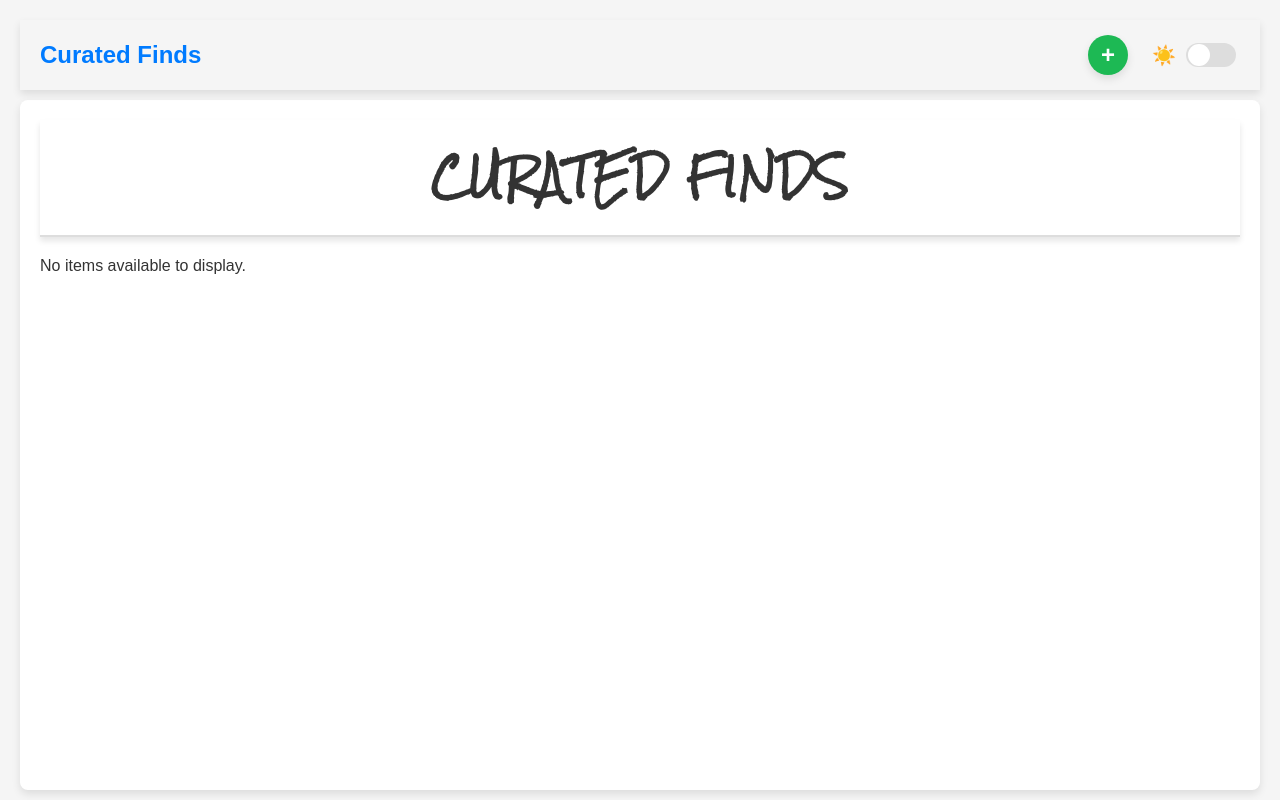
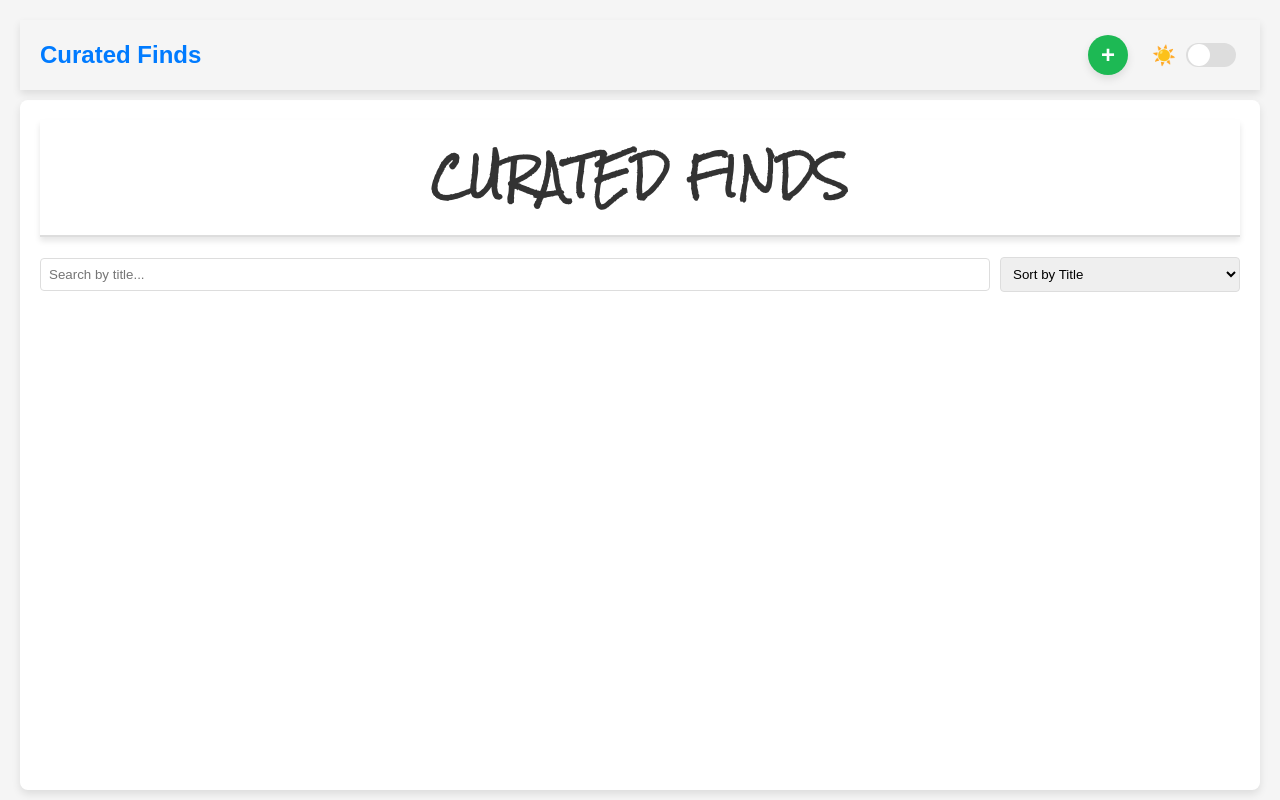
Before and after one commit to Cmrandall86/found-this-new, a Next.js app: page / in a window 1280 px wide. Built offline with nearby package versions, Linux system fonts and the light colour scheme; no server answers.

Commit message:
Revert "fix attempt # 4 (show a message when list is empty)"
This reverts commit c978d73974ccc7fe02e4a3c5644ea69d37e0138f.

```diff
--- a/src/components/ListOfFoundThings.js
+++ b/src/components/ListOfFoundThings.js
@@ -8,8 +8,6 @@
   const [previews, setPreviews] = useState({});
   const [showMenu, setShowMenu] = useState({});
   const fetchedURLs = useRef(new Set()); // Track already fetched URLs
-
-  console.log("Rendering ListOfFoundThings with items:", items); // Log items
 
   const fetchPreviewData = async (url, itemId) => {
     try {
@@ -26,14 +24,11 @@
   };
 
   useEffect(() => {
-    if (!items || items.length === 0) {
-      console.log("No items to display"); // Log if items are empty
-      return;
-    }
     items.forEach((item) => {
+      // Only fetch if the productURL hasn't been fetched before
       if (item.productURL && !fetchedURLs.current.has(item.productURL)) {
         fetchPreviewData(item.productURL, item._id);
-        fetchedURLs.current.add(item.productURL);
+        fetchedURLs.current.add(item.productURL); // Mark URL as fetched
       }
     });
   }, [items]);
@@ -49,7 +44,7 @@
   );
 
   const { rows, prepareRow, setGlobalFilter: setTableGlobalFilter, toggleSortBy } = useTable(
-    { columns, data: items || [], globalFilter }, // Fallback to empty array if items are undefined
+    { columns, data: items, globalFilter },
     useGlobalFilter,
     useSortBy
   );
@@ -73,10 +68,6 @@
       toggleSortBy("createdAt", false);
     }
   };
-
-  if (!items || items.length === 0) {
-    return <div>No items available to display.</div>; // Fallback if items are empty
-  }
 
   return (
     <div>
```
